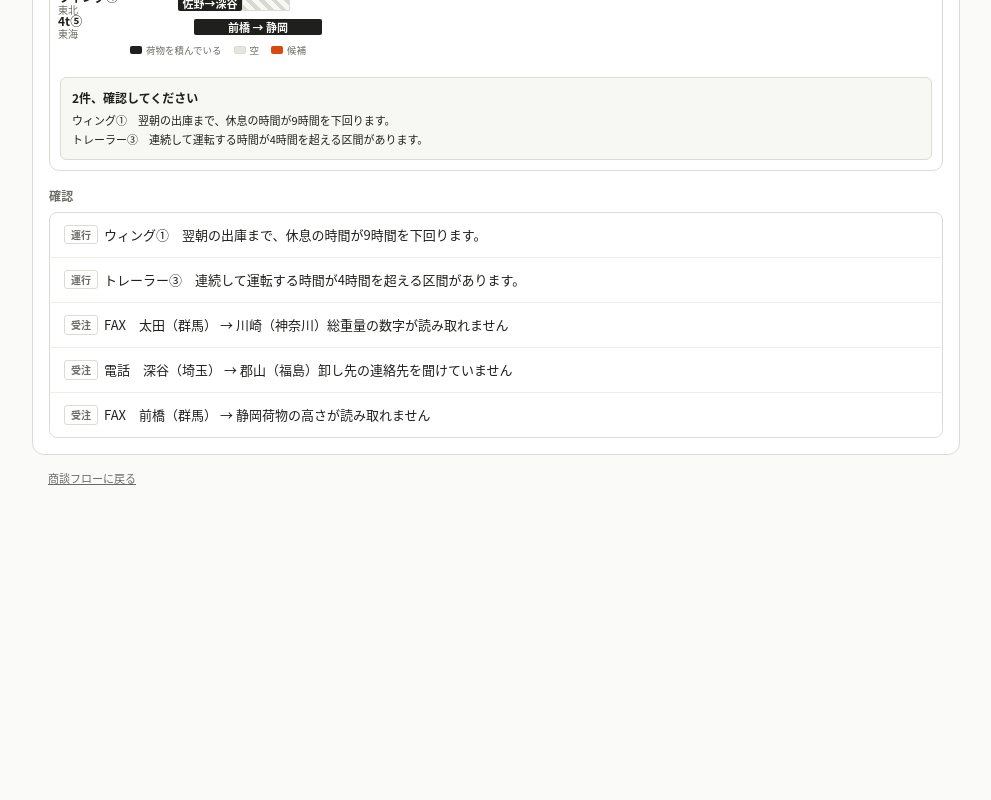
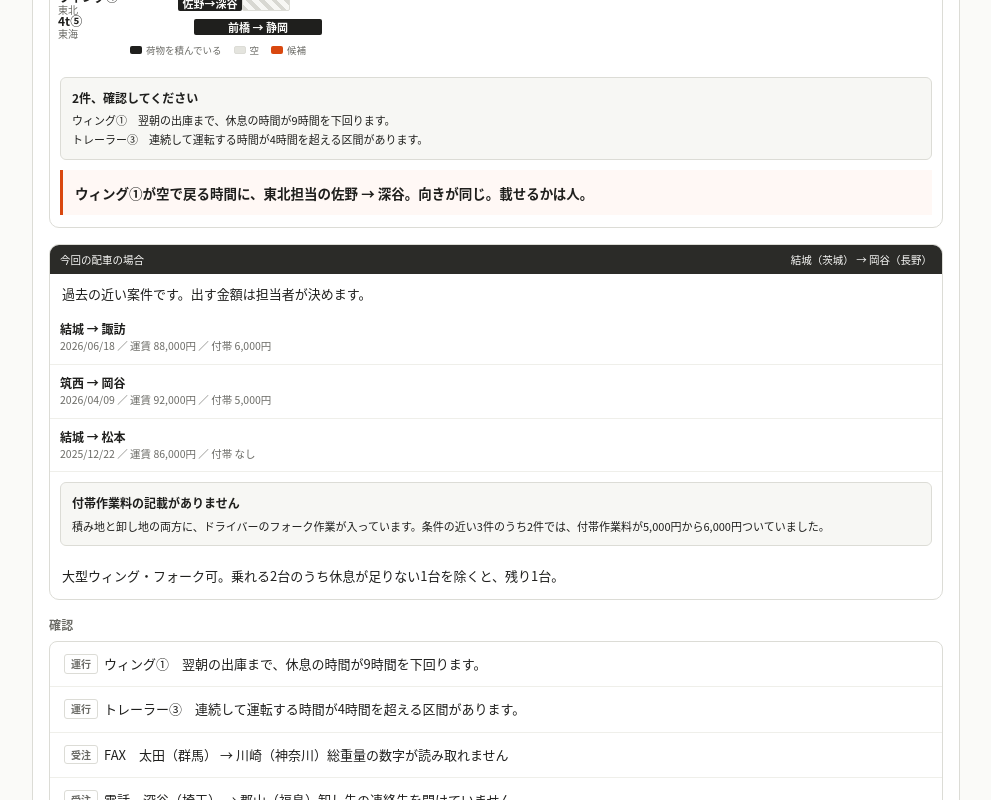
Before and after one commit to ideal-tomy/driver_dash_demo, a React (Vite) app: page /board in a window 1280 px wide. Shown: the part 419-1219 px from the top of the page, without its empty margins (144-1135 px from the left). Before the commit the page ends 947 px from the top, so only its background shows below. Built offline with nearby package versions, Linux system fonts and the light colour scheme.

Commit message:
AI使用の根拠

```diff
--- a/src/app/TodayConsole.tsx
+++ b/src/app/TodayConsole.tsx
@@ -3,6 +3,7 @@ import { DispatchBoard } from "../components/board/DispatchBoard";
 import { OrderDetail } from "../components/orders/OrderDetail";
 import { OrderInbox } from "../components/orders/OrderInbox";
 import { LeisurePanel } from "../components/orders/LeisurePanel";
+import { ThisTimeCard } from "../components/orders/ThisTimeCard";
 
 const TABS: { id: ConsoleTab; label: string }[] = [
   { id: "today", label: "今日" },
@@ -82,6 +83,10 @@ export function TodayConsole({ inFlow = true }: Props) {
 
           <div className="console-section">
             <DispatchBoard interactive={false} compact showIntent={false} />
+          </div>
+
+          <div className="console-section">
+            <ThisTimeCard />
           </div>
 
           {(dutyAlerts.length > 0 || faxAlerts.length > 0) ? (
--- a/src/components/board/DispatchBoard.tsx
+++ b/src/components/board/DispatchBoard.tsx
@@ -126,6 +126,20 @@ export function DispatchBoard({
         </div>
       ) : null}
 
+      {suggestionVisible ? (
+        <p className="knowledge-reason">{suggestion.reason}</p>
+      ) : null}
+      {returnDecision === "accepted" ? (
+        <p className="knowledge-reason">
+          佐野 → 深谷を載せました。向きが同じだったため候補に出しています。休息の確認は残ります。
+        </p>
+      ) : null}
+      {returnDecision === "rejected" ? (
+        <p className="knowledge-reason is-muted">
+          候補は出しました。載せるかは人が決めています。
+        </p>
+      ) : null}
+
       {interactive ? (
         <div className="actions">
           {returnDecision === "pending" ? (
--- a/src/components/orders/OrderDetail.tsx
+++ b/src/components/orders/OrderDetail.tsx
@@ -80,7 +80,7 @@ export function OrderDetail() {
       ))}
       <div className="warn">
         <b>残り1台になります</b>
-        {fleet.restWarning.text}
+        {fleet.remainingReason}
       </div>
       <details className="intent" style={{ margin: "0 10px 12px" }}>
         <summary>この画面の意図</summary>
--- /dev/null
+++ b/src/components/orders/ThisTimeCard.tsx
@@ -0,0 +1,45 @@
+import { findSurchargeHint } from "../../domain/findSimilarCases";
+import { useDemo } from "../../state/DemoStore";
+
+/** 本線で一度見せる「今回の配車の場合は…」。金額は決めない。 */
+export function ThisTimeCard() {
+  const { detailOrder, similarForDetail, fleet } = useDemo();
+  if (!detailOrder) return null;
+
+  const hint = findSurchargeHint(
+    similarForDetail,
+    detailOrder.surchargeListed,
+  );
+
+  return (
+    <div className="scr knowledge-card">
+      <div className="top">
+        <span>今回の配車の場合</span>
+        <span>
+          {detailOrder.route.from} → {detailOrder.route.to}
+        </span>
+      </div>
+      <p className="knowledge-lead">
+        過去の近い案件です。出す金額は担当者が決めます。
+      </p>
+      {similarForDetail.map((c) => (
+        <div className="row" key={c.id}>
+          <div className="rt">
+            {c.route.from} → {c.route.to}
+          </div>
+          <div className="sub">
+            {c.date} ／ 運賃 {c.fare?.toLocaleString("ja-JP")}円 ／ 付帯{" "}
+            {c.surcharge ? `${c.surcharge.toLocaleString("ja-JP")}円` : "なし"}
+          </div>
+        </div>
+      ))}
+      {hint ? (
+        <div className="warn">
+          <b>{hint.title}</b>
+          {hint.body}
+        </div>
+      ) : null}
+      <p className="knowledge-remain">{fleet.remainingReason}</p>
+    </div>
+  );
+}
--- a/src/knowledge/fixtures/board.json
+++ b/src/knowledge/fixtures/board.json
@@ -111,6 +111,7 @@
     "label": "帰り荷 佐野 → 深谷",
     "startHour": 16,
     "endHour": 21,
-    "ruleId": "RETURN-MATCH"
+    "ruleId": "RETURN-MATCH",
+    "reason": "ウィング①が空で戻る時間に、東北担当の佐野 → 深谷。向きが同じ。載せるかは人。"
   }
 }
--- a/src/knowledge/fixtures/fleet.json
+++ b/src/knowledge/fixtures/fleet.json
@@ -9,5 +9,6 @@
   "restWarning": {
     "ruleId": "REST-MIN-09",
     "text": "2台のうち1台は、前日の運行から翌朝の出庫まで、休息の時間が9時間を下回ります。"
-  }
+  },
+  "remainingReason": "大型ウィング・フォーク可。乗れる2台のうち休息が足りない1台を除くと、残り1台。"
 }
--- a/src/knowledge/memory.ts
+++ b/src/knowledge/memory.ts
@@ -26,6 +26,7 @@ export function createMemoryKnowledgeRepository(): KnowledgeRepository {
       ...fleet,
       filters: fleet.filters.map((f) => ({ ...f })),
       restWarning: { ...fleet.restWarning },
+      remainingReason: fleet.remainingReason,
     }),
     getBoard: () => ({
       ...board,
--- a/src/knowledge/types.ts
+++ b/src/knowledge/types.ts
@@ -65,6 +65,7 @@ export type FleetSnapshot = {
     ruleId: string;
     text: string;
   };
+  remainingReason: string;
 };
 
 export type SegmentKind = "run" | "idle" | "sug";
@@ -96,6 +97,7 @@ export type ReturnSuggestion = {
   startHour: number;
   endHour: number;
   ruleId: string;
+  reason: string;
 };
 
 export type BoardSnapshot = {
--- a/src/styles/app.css
+++ b/src/styles/app.css
@@ -956,6 +956,40 @@ table.kv td {
   padding-top: 8px;
 }
 
+.knowledge-reason {
+  margin: 0 10px 12px;
+  padding: 12px 12px 11px;
+  border-left: 3px solid #d9480f;
+  background: #fff8f5;
+  font-size: 13.5px;
+  line-height: 1.65;
+  color: #1f1f1d;
+  font-weight: 600;
+}
+
+.knowledge-reason.is-muted {
+  border-left-color: #dcdcd6;
+  background: #f7f7f4;
+  font-weight: 500;
+  color: #4a4a45;
+}
+
+.knowledge-card .knowledge-lead {
+  margin: 0;
+  padding: 10px 12px 6px;
+  font-size: 13px;
+  line-height: 1.6;
+  color: #1f1f1d;
+}
+
+.knowledge-remain {
+  margin: 0;
+  padding: 10px 12px 12px;
+  font-size: 13px;
+  line-height: 1.6;
+  color: #1f1f1d;
+}
+
 @media (max-width: 520px) {
   .stat-row {
     grid-template-columns: repeat(2, 1fr);
```
Also changed, not shown: 1 other file (tests, documents, lock files or other folders).
